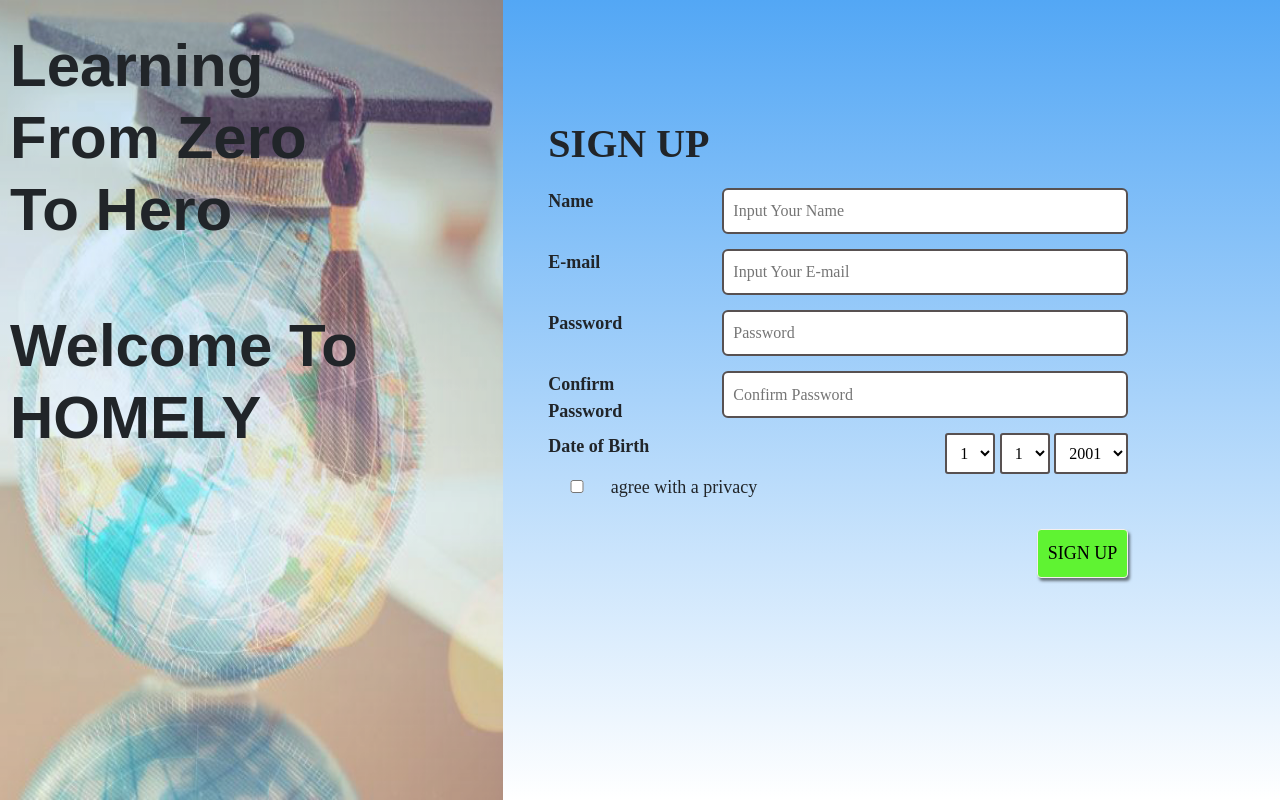
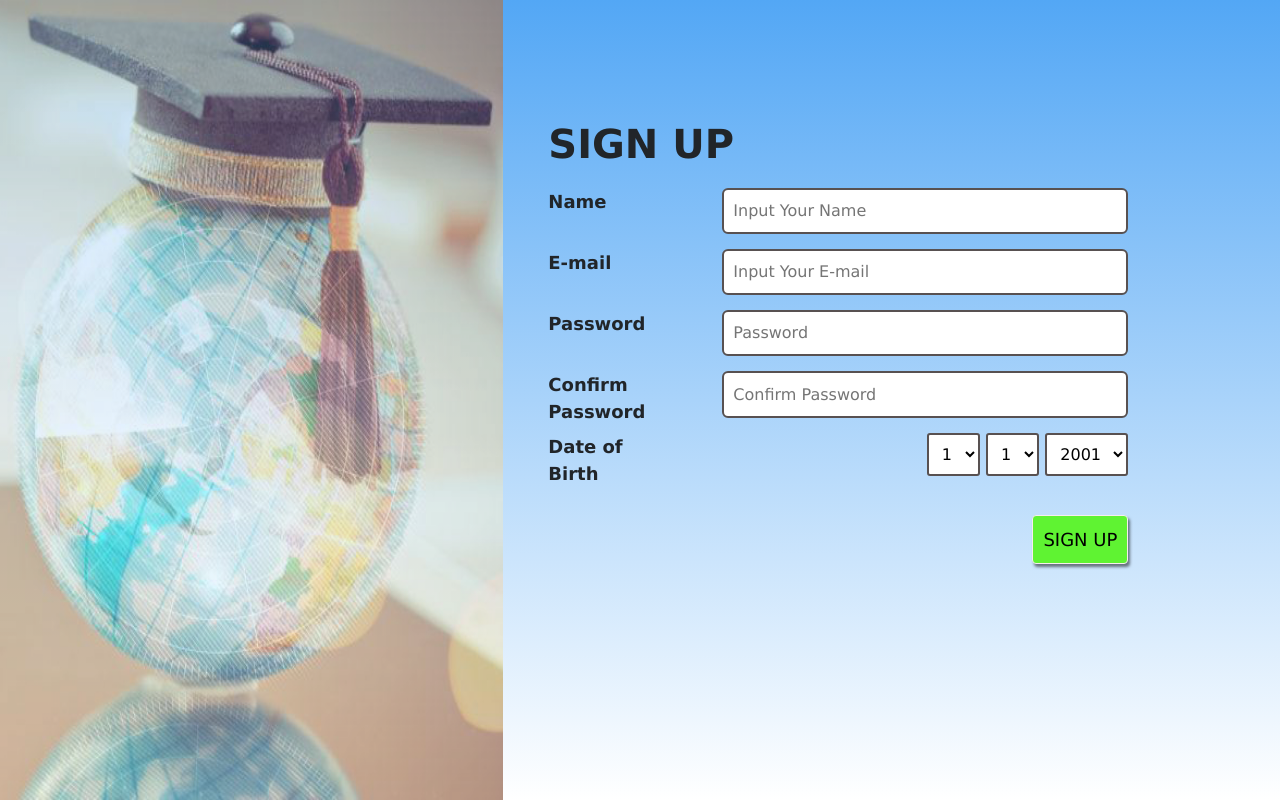
Before and after one commit to Warchair/Project-1, a plain HTML site: page signup.html in a window 1280 px wide. Drawn offline with Linux system fonts and the light colour scheme.

Commit message:
Mengubah beberapa element html di file signup.html

```diff
--- a/sass/component/_signup.scss
+++ b/sass/component/_signup.scss
@@ -1,6 +1,7 @@
 * {
     padding:0;
     margin:0;
+    font-family:Verdana, Geneva, Tahoma, sans-serif;
 }
 
 #sign-up{
--- a/signup.html
+++ b/signup.html
@@ -12,8 +12,6 @@
     <section id="sign-up">
         <div class="row w-100">
             <div class="col-md-5">
-                <h1>Learning From Zero To Hero</h1>
-                <h2>Welcome To HOMELY</h2>
                 <img src="image/random/signup.jpg" alt="" class="vh-100 img-fluid">
             </div>
             <div class="col-md-6">
@@ -58,10 +56,10 @@
                                     </select>
                                 </div>
                             </li>
-                            <li class="privacy ml-auto">
+                            <!-- <li class="privacy ml-auto">
                                 <input type="checkbox" name="agree" id="agree">
                                 <label for="agree" class="checkbox-agree">agree with a privacy</label>
-                            </li>
+                            </li> -->
                             <li>
                                     <button type="submit" class="btn-sign-up ml-auto"> <a href="login.html" class="ml-auto">SIGN UP</a></button>
 
```
Also changed, not shown: css/style.css, 1 other file.
